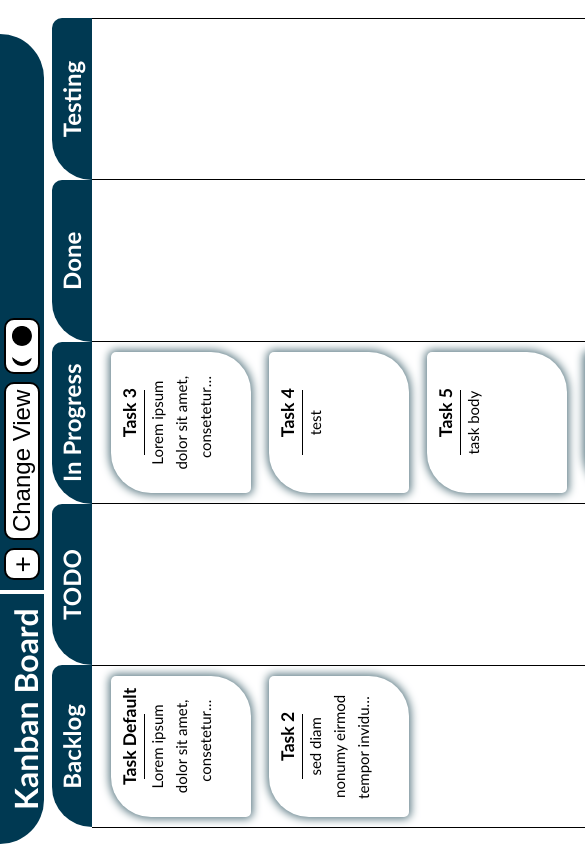
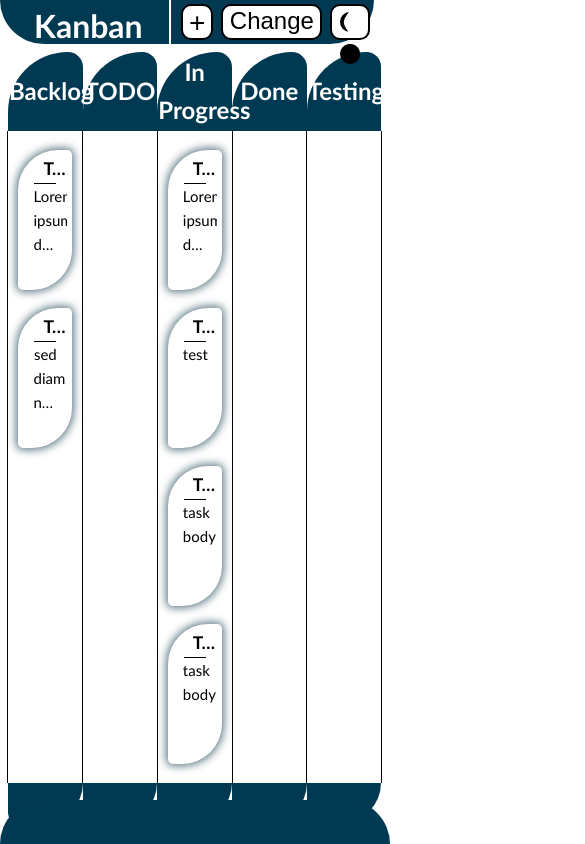
Before and after one commit to lenzloesche/kanbanboard, a Vue app: page / in a window 390 px wide. Shown: the top 844 px of the page, 585 px wide, since content can reach past the window. Built offline with nearby package versions, Linux system fonts and the light colour scheme.

Commit message:
90 degrees on portrait

```diff
--- a/src/App.vue
+++ b/src/App.vue
@@ -16,7 +16,7 @@ export default {
       fakeTask:fakeTaskJS,
       editTask:editTaskJS,
       tasks: JSON.parse(JSON.stringify(tasksJS)),
-      isMobile: false,
+      isPortrait: false,
     }
   },
 
@@ -29,12 +29,14 @@ export default {
     ListView,
   },
   mounted() {
-    this.checkIsMobile();
-      window.addEventListener('resize', this.checkIsMobile);
     const saved = localStorage.getItem('kanBanTasks');
     this.tasks = saved ? JSON.parse(saved) : this.tasks;
     const savedDarkMode = localStorage.getItem('kanBanDarkMode');
     this.isDark = savedDarkMode ? JSON.parse(savedDarkMode) : this.isDark;
+    this.screenOrientation(window.screen);
+    window.addEventListener("orientationchange", () => {
+      this.screenOrientation(window.screen);
+    });
   },
   watch: {
       tasks: {
@@ -63,10 +65,18 @@ export default {
       }
     },
 
-     computed: {
+    methods: {
 
-     },
-    methods: {
+      screenOrientation(screen) {
+            if (screen.orientation && screen.orientation.type) {
+              console.log(screen.orientation.type);
+              if (screen.orientation.type.startsWith("portrait")) {
+                this.isPortrait = true;
+              } else {
+                this.isPortrait = false;
+              }
+            }
+          },
 
       returnShortTitle(title){
           if (title.length>16){
@@ -200,9 +210,6 @@ export default {
         this.editTask=this.tasks[this.tasks.length-1];
     },
 
-    checkIsMobile() {
-        this.isMobile = window.innerWidth < 800
-    },
 
     handleDelete(id){
       const taskPosition = this.tasks.findIndex((task)=>task.id===id);
@@ -218,20 +225,18 @@ export default {
     },
 
   },
-      beforeDestroy() {
-      window.removeEventListener('resize', this.checkIsMobile);
-    }
+
 }
 </script>
 
 <template>
-  <div :class="{dark: isDark, 'main-rotated': isMobile, 'main': !isMobile, 'overflow-hidden': showNewTask}">
+  <div :class="{dark: isDark, 'main-rotated': isPortrait, 'main': !isPortrait, 'overflow-hidden': showNewTask}">
     <div class="main-child">
       <topBar :handlePlusClick="handlePlusClick" :isDark="isDark" :handleDarkClick="handleDarkClick" :handleSwitchClick="handleSwitchClick"></topBar>
       <TaskNew v-if="showNewTask" :newTask="editTask.id" :currentTask="editTask" :isDark="isDark"  @close="showNewTask = false" @delete="handleDelete(editTask.id); showNewTask = false;"/>
       <KanbanTable v-if="showBoard" :returnTask="returnTask" :onTaskDrop="onTaskDrop" :startDrag="startDrag" :handleTitleClick="handleTitleClick" :onDropColumn="onDropColumn"></KanbanTable>
       <ListView v-else :tasks="tasks" :handleTitleClick="handleTitleClick"></ListView>
-      <div v-if="!isMobile" class="bottom-flex"></div>
+      <div v-if="!isPortrait" class="bottom-flex"></div>
     </div>
   </div>
 </template>
```
